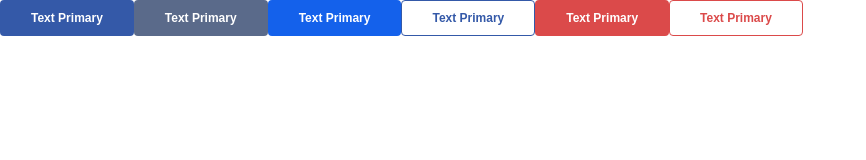
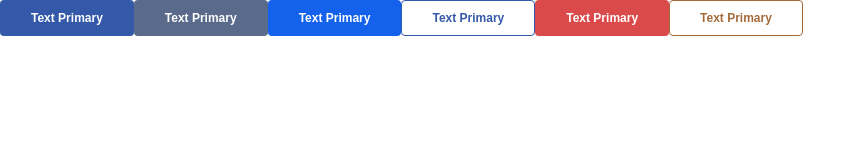
Before and after one commit to StacklyCode/StacklyUI, a Next.js app: page / in a window 1280 px wide. Shown: the top 160 px of the page, without its empty margins (0-866 px from the left). Built offline with nearby package versions, Linux system fonts and the light colour scheme; a web font is replaced by a local one.

Commit message:
Change Border Color

```diff
--- a/src/pages/index.tsx
+++ b/src/pages/index.tsx
@@ -29,7 +29,7 @@ const index = (props: Props) => {
       <AtomButton
         asType="outline"
         css={css`
-          ${backgroundColorOutline("#db4a4a")}
+          ${backgroundColorOutline("#a56b3b")}
         `}
       >
         <span>Text Primary</span>
```
